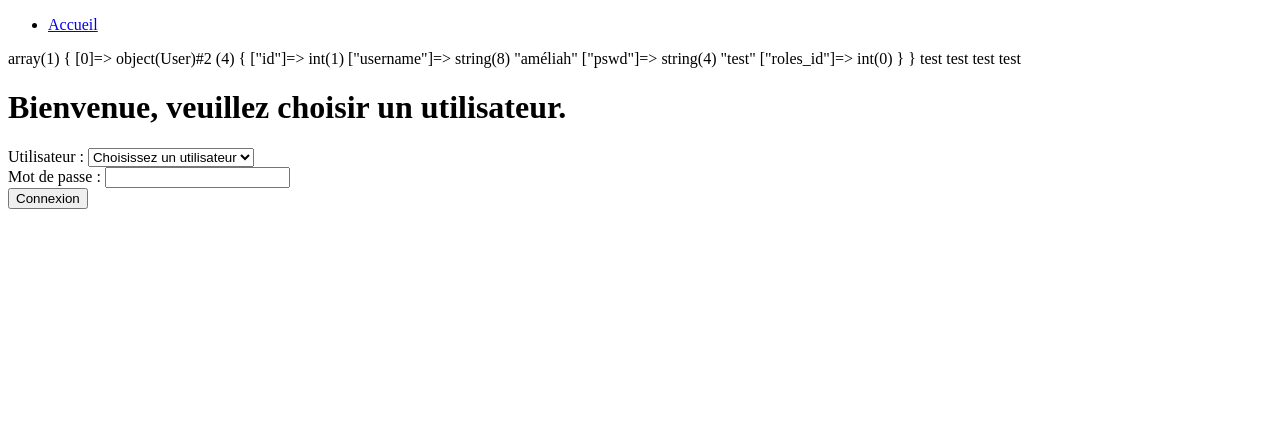
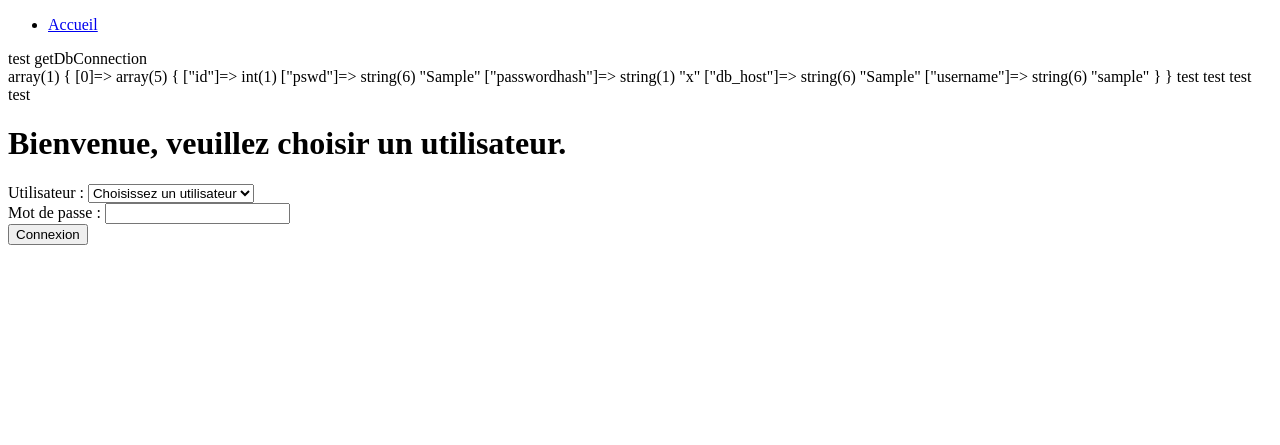
Before and after one commit to Ameliah-Louis/PHP-Evaluation, a PHP site: page / in a window 1280 px wide. Shown: the top 445 px of the page. Run offline with PHP 8.4, Linux system fonts and the light colour scheme; tables that the repository leaves empty or names only in its code hold one stand-in row (values such as "Sample post"); some libraries are stand-ins or nearby versions.

Commit message:
db connect fixed

```diff
--- a/classes/User.php
+++ b/classes/User.php
@@ -2,10 +2,10 @@
 
 class User
 {
-    public int $id = 1;
-    public string $username = "améliah";
-    public string $pswd = 'test';
-    public int $roles_id = 0;
+    private int $id = 1;
+    private string $username = "améliah";
+    private string $pswd = 'test';
+    private int $roles_id = 0;
 
 
     public function __construct($id, $username, $pswd, $roles_id )
@@ -15,4 +15,22 @@ class User
     $this->pswd = $pswd;
     $this->roles_id = $roles_id;
     }
+
+    public function getUserId () : int
+    {
+        return ($this->id);
+    }
+    public function getUsername () : string
+    {
+        return strtoupper($this->username);
+    }
+    public function getpPswd () : string
+    {
+        return strtoupper($this->pswd);
+    }
+    public function getRolesId () : int
+    {
+        return strtoupper($this->roles_id);
+    }
+
 }
--- a/db.ini
+++ b/db.ini
@@ -1,6 +1,7 @@
-DB_HOST="localhost"
-DB_PORT="3306"
+DB_HOST="host.docker.internal"
 DB_NAME="rpg_project"
-DB_CHARSET="utf8mb4"
 DB_USER="root"
 DB_PASSWORD=""
+DB_CHARSET="utf8mb4"
+
+;Corriger le git ignore
--- a/functions/db.php
+++ b/functions/db.php
@@ -9,7 +9,7 @@ function getDbConnection(): PDO
   // $host = $dbSettings['DB_HOST'];
   [
     'DB_HOST' => $host,
-    'DB_PORT' => $port,
+    // 'DB_PORT' => $port,
     'DB_NAME' => $dbname,
     'DB_CHARSET' => $charset,
     'DB_USER' => $user,
@@ -17,8 +17,10 @@ function getDbConnection(): PDO
   ] = $dbSettings;
 
   // DSN = Data Source Name
+
+  try {
     $pdo = new PDO(
-    "mysql:host=$host;port=$port;dbname=$dbname;charset=$charset",
+      "mysql:host=$host;charset=$charset;dbname=$dbname;",
       $user,
       $password,
       [
@@ -28,20 +30,25 @@ function getDbConnection(): PDO
     );
     return $pdo;
   }
+   catch (PDOException $e) {
+    echo "Erreur de connexion à new pdo";
+    var_dump($e);
+    exit;
+  }
+}
 
-
-// public function getFullName(): string
+//  function getFullName(): string
 // {
 //   return $this->firstname . " " . $this->lastname;
 // }
 
-// Ne marche pas mais je dois pas être loin, demander à Lucas.
-// function getUsers(): array
-// {
-//   $pdo = getDbConnection();
-//   $stmt = $pdo->query("SELECT * FROM users");
-//   return $stmt->fetchAll();
-// }
+//Ne marche pas mais je dois pas être loin, demander à Lucas.
+function getUsers(): array
+{
+  $pdo = getDbConnection();
+  $stmt = $pdo->query("SELECT * FROM users");
+  return $stmt->fetchAll();
+}
 
   // Pour lire les résultats un par un (curseur)
   // while ($product = $stmt->fetch()) {
--- a/index.php
+++ b/index.php
@@ -3,23 +3,32 @@
 require_once 'layout/header.php';
 require_once 'functions/db.php';
 require_once 'classes/User.php';
-$testUser = array
-    (
-    new User
-    (
-        1,
-        "améliah",
-        "test",
-        0
-    )
-    );
-try {
-    // Accès BDD ne marche pas je contourne donc
-    // $test = getUsers ();
-    var_dump($testUser);
-} catch (PDOException) {
+
+
+echo 'test getDbConnection <br>';
+$testpdoconnect = getDbConnection();
+
+// $testUser = array
+//     (
+//     // new User
+//     // (
+//     //     1,
+//     //     "améliah",
+//     //     "test",
+//     //     0
+//     // )
+//     );
+    try
+    {
+      //Accès BDD ne marche pas je contourne donc
+      $User = getUsers ();
+      var_dump($User);
+    }
+    catch (PDOException $e)
+    {
       echo "Erreur récup TestUser <br>";
-    // exit;
+      var_dump($e);
+      exit;
     }
 
     echo "test test test test";
--- a/login.php
+++ b/login.php
@@ -17,32 +17,33 @@ require_once 'classes/ErrorCode.php';
     <label for="username">Utilisateur :</label>
     <select name="username">
   <?php
-  //echo '<option value="">Choisissez un utilisateur</option>';
-  // try {
-  //   $pdo = getDbConnection();
-  // } catch (PDOException) {
-  //   echo '</select> <p>Erreur lors de la récupération des produits depuis la BDD</p>';
-  //   exit;
-  // }
-  //   $query = "SELECT id, username FROM users";
-  //   $statement = $pdo->prepare($query);
-  //   $statement->execute();
+  echo '<option value="">Choisissez un utilisateur</option>';
+  try {
+    $pdo = getDbConnection();
+  } catch (PDOException) {
+    echo '</select> <p>Erreur lors de la récupération des produits depuis la BDD</p>';
+    exit;
+  }
+    $query = "SELECT id, username FROM users";
+    $statement = $pdo->prepare($query);
+    $statement->execute();
 
-  //   while ($row = $statement->fetch()) {
-  //     echo '<option value="' . $row['id'] . '">' . $row['username'] . '</option>';
-  //   } echo '</select>';
+    while ($row = $statement->fetch()) {
+      echo '<option value="' . $row['id'] . '">' . $row['username'] . '</option>';
+    } echo '</select>';
   ?>
 
   <?php
-  echo '<option value="">Choisissez un utilisateur</option>';
-  try {
-  // $users = getUsers();
-  $users = $testUser ;
-} catch (PDOException) {
-  echo "Erreur lors de la récupération des utilisateurs";
-  exit;
-} ?>
-<?php// $users = $testUser ;  echo "<br> Users avant le if while affichant les users";  var_dump ($users);?>
+//   echo '<option value="">Choisissez un utilisateur</option>';
+//   try {
+//   // $users = getUsers();
+//   $users = $testUser ;
+// } catch (PDOException $e) {
+//   echo "Erreur lors de la récupération des utilisateurs";
+//   var_dump($e);
+//   exit;
+// } ?>
+<?php //$users = $testUser ;  echo "<br> Users avant le if while affichant les users";  var_dump ($users);?>
 
   <?php
   //Ne marche pas pour l'affichage de la list de noms d'users
@@ -51,9 +52,9 @@ require_once 'classes/ErrorCode.php';
   //     echo '<option value>' . $row->username . '</option>';
   //   }
   // }
-  foreach ($users as $user) {
-    echo '<option value>' . $user->username . '</option>';
-}
+//   foreach ($users as $user) {
+//     echo '<option value>' . $user->username . '</option>';
+// }
   ?>
 </select>
   </div>
```
Also changed, not shown: auth.php (+6 -5 lines). Lines whose indentation alone changed are shown as unchanged.
